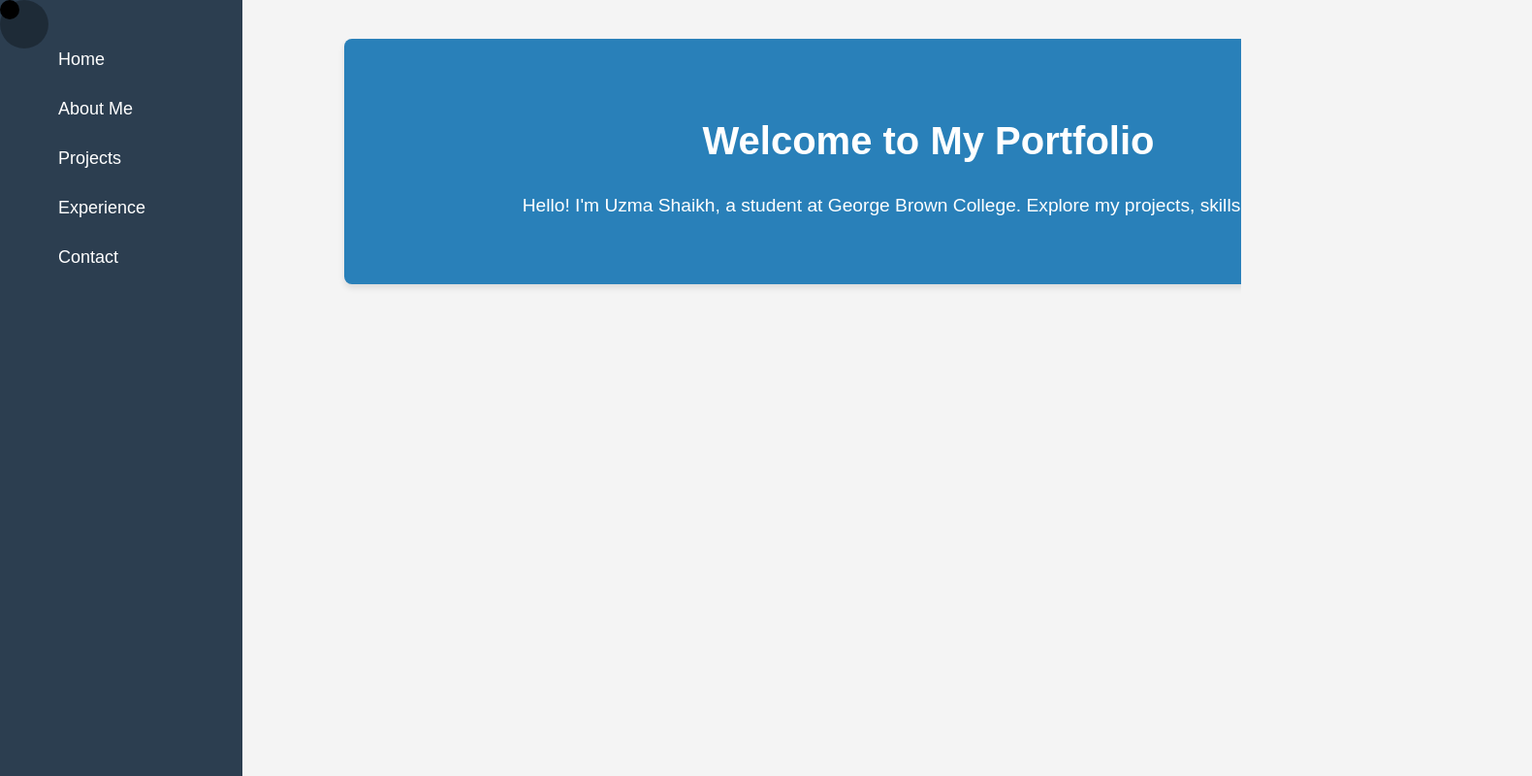
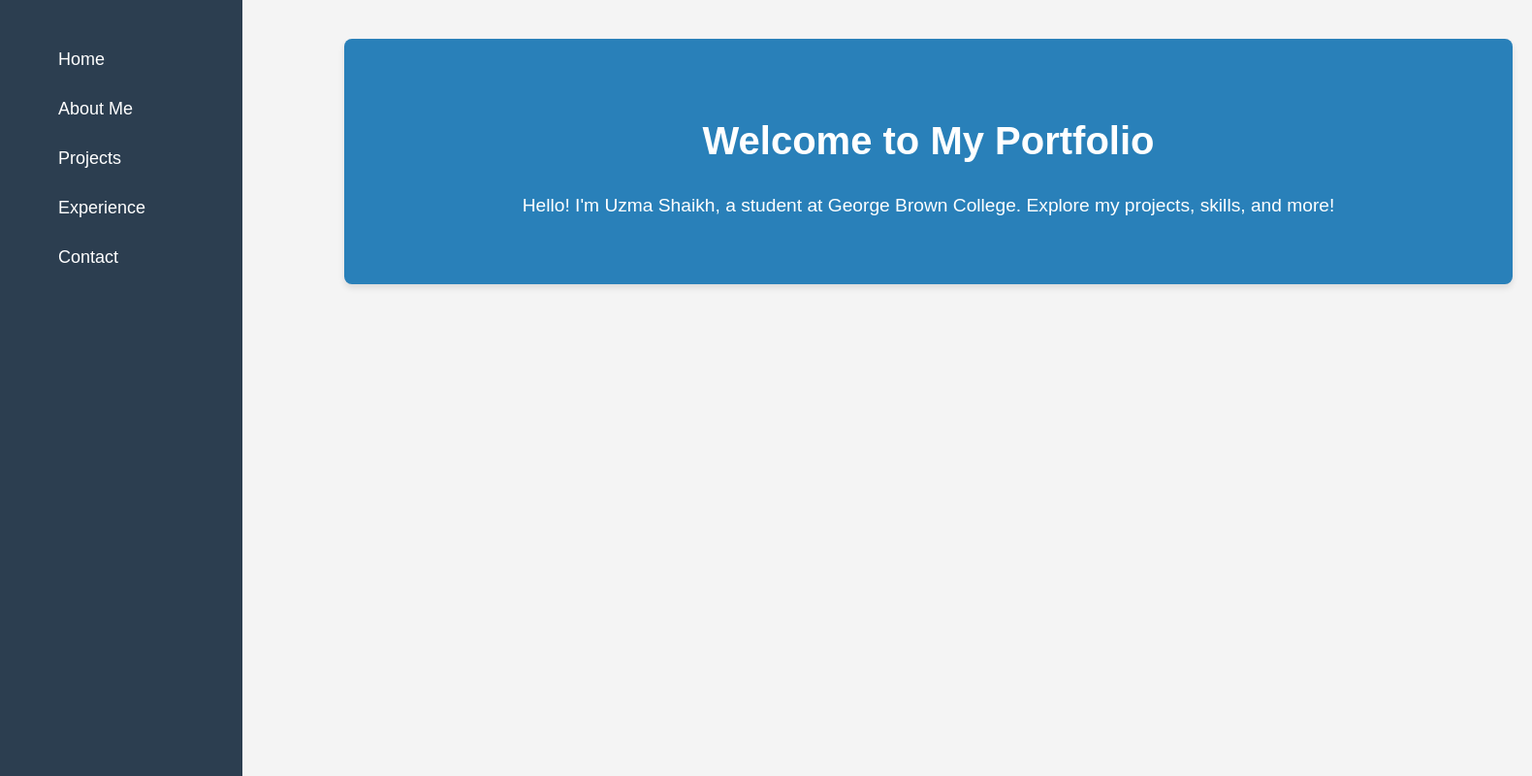
Before and after one commit to uzmashxxxikh/Profile, a plain HTML site: page index.html in a window 1280 px wide. Shown: the whole page at 97% size, 1580 px wide, since content can reach past the window. Drawn offline with Linux system fonts and the light colour scheme; files whose address does not match are found by name.

Commit message:
Update styles.css

```diff
--- a/styles.css
+++ b/styles.css
@@ -10,33 +10,12 @@ body, html {
     padding: 0;
     height: 100%;
     width: 100%;
-    overflow: hidden; /* Prevents scrolling when cursor moves */
-    cursor: none; /* Hides the default cursor */
+
 }
 
-/* Default cursor circle */
-.cursor {
-    position: absolute;
-    width: 20px; /* Size of the main cursor */
-    height: 20px;
-    background-color: black;
-    border-radius: 50%;
-    pointer-events: none; /* Ensures the cursor doesn't block other elements */
-    transition: transform 0.1s ease;
-    z-index: 9999;
-}
 
 /* Shadow circle */
-.cursor-shadow {
-    position: absolute;
-    width: 50px; /* Size of the shadow cursor */
-    height: 50px;
-    background-color: rgba(0, 0, 0, 0.3); /* Shadow effect */
-    border-radius: 50%;
-    pointer-events: none; /* Ensures it doesn't block interaction */
-    transition: transform 0.2s ease;
-    z-index: 9998;
-}
+
 
 body {
     font-family: Arial, sans-serif;
```
